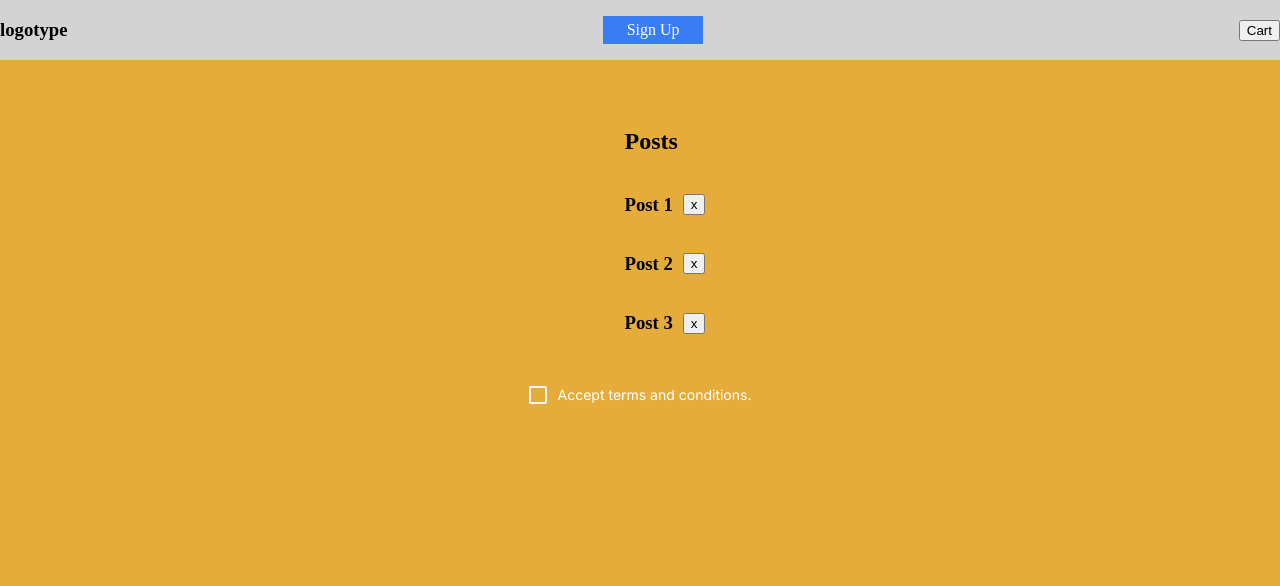
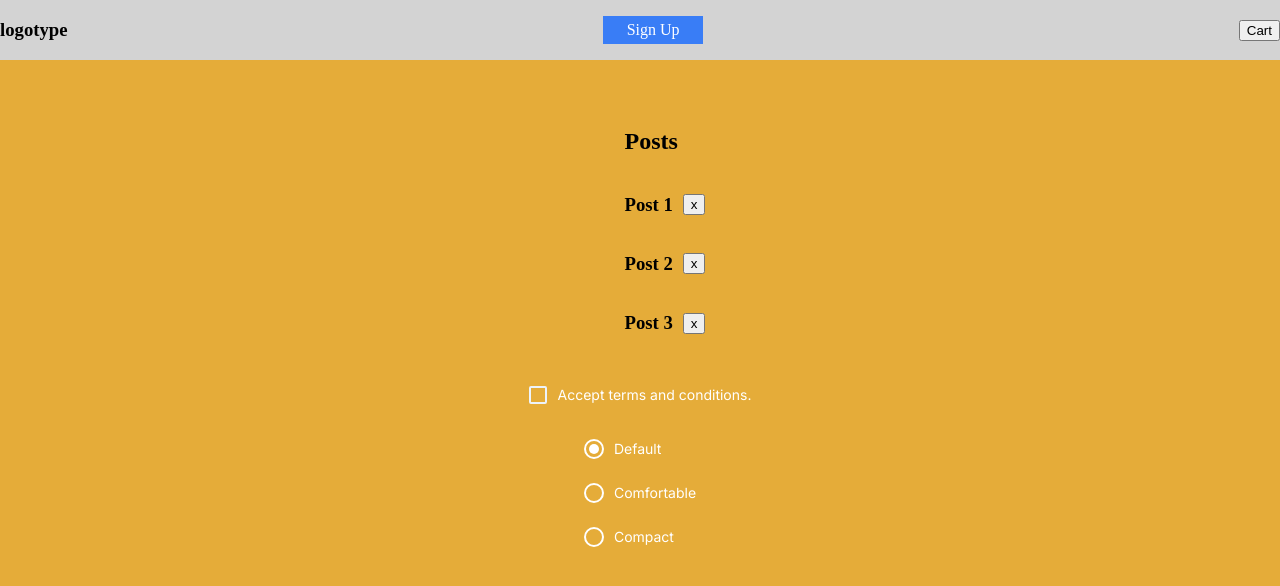
Before and after one commit to dron185/internship, a React (Vite) app: page / in a window 1280 px wide. Shown: the top 586 px of the page. Built offline with nearby package versions, Linux system fonts and the light colour scheme.

Commit message:
feat: create RadioGroupRadix

```diff
--- a/package.json
+++ b/package.json
@@ -16,6 +16,7 @@
     "@radix-ui/react-checkbox": "^1.1.2",
     "@radix-ui/react-dialog": "^1.1.2",
     "@radix-ui/react-icons": "^1.3.2",
+    "@radix-ui/react-radio-group": "^1.2.1",
     "@radix-ui/react-slot": "^1.1.0",
     "clsx": "^2.1.1",
     "react": "^18.3.1",
--- a/src/App.module.css
+++ b/src/App.module.css
@@ -1,5 +1,6 @@
 .container {
-   display: flex;
-   flex-direction: column;
-   align-items: center;
- }
+    display: flex;
+    flex-direction: column;
+    align-items: center;
+    gap: 30px;
+}
--- a/src/App.tsx
+++ b/src/App.tsx
@@ -2,6 +2,7 @@ import { Header } from "./components/Header/Header.tsx"
 import { Posts } from "./components/Posts/Posts.tsx"
 import { CheckboxRadix } from "./components/CheckboxRadix/CheckboxRadix.tsx"
 import s from './App.module.css'
+import { RadioGroupRadix } from "./components/RadioGroupRadix/RadioGroupRadix.tsx"
 
 function App() {
   return (
@@ -13,6 +14,7 @@ function App() {
         checked={false}
         disabled={false}
       />
+      <RadioGroupRadix disabled={false}/>
     </div>
   )
 }
--- a/src/components/CheckboxRadix/CheckboxRadix.module.css
+++ b/src/components/CheckboxRadix/CheckboxRadix.module.css
@@ -1,7 +1,3 @@
-.form {
-    margin-top: 30px;
-}
-
 .Root {
     all: unset;
     box-sizing: var(--box-sizing, border-box);
@@ -48,7 +44,7 @@
 
     &:disabled {
         border: 2px solid #8D9094;
-        &:hover::before {
+        &::before {
             opacity: 0;
         }
     }
--- /dev/null
+++ b/src/components/RadioGroupRadix/RadioGroupRadix.module.css
@@ -0,0 +1,94 @@
+.Root {
+    display: flex;
+    flex-direction: column;
+    gap: 20px;
+}
+
+.Item {
+    all: unset;
+    border: 2px solid #ffffff;
+    box-sizing: border-box;
+    width: 20px;
+    height: 20px;
+    border-radius: 100%;
+
+    display: flex;
+    align-items: center;
+    justify-content: center;
+    position: relative;
+
+    &::before {
+        position: absolute;
+        content: "";
+        display: block;
+        width: 36px;
+        height: 36px;
+        border-radius: 50%;
+        background-color: #333333;
+        opacity: 0;
+        transition: all 0.3s ease-in;
+        z-index: -1;
+    }
+
+    &:hover {
+        &::before {
+            opacity: 1;
+        }
+    }
+    &:focus {
+        &::before {
+            opacity: 1;
+            background-color: #171717;
+        }
+    }
+    &:active {
+        &::before {
+            opacity: 1;
+            background-color: #4C4C4C;
+        }
+    }
+    &:disabled {
+        &::before {
+            /*cursor: not-allowed;*/
+            opacity: 0;
+            pointer-events: none;
+        }
+        border: 2px solid #4C4C4C;
+
+        & .Indicator::after {
+            background-color: #4C4C4C;
+        }
+    }
+
+}
+
+.Indicator {
+    display: flex;
+    align-items: center;
+    justify-content: center;
+    width: 100%;
+    height: 100%;
+    position: relative;
+    &::after {
+        content: "";
+        display: block;
+        width: 10px;
+        height: 10px;
+        border-radius: 50%;
+        background-color: #ffffff;
+    }
+}
+
+.Label {
+    padding-left: 10px;
+    font-size: 14px;
+    font-family: Inter;
+    font-weight: 400;
+    line-height: 24px;
+    letter-spacing: 0;
+    color: #ffffff;
+}
+
+.LabelDisabled {
+    color: #8D9094;
+}
--- /dev/null
+++ b/src/components/RadioGroupRadix/RadioGroupRadix.tsx
@@ -0,0 +1,42 @@
+import * as RadioGroup from "@radix-ui/react-radio-group";
+import styles from "./RadioGroupRadix.module.css";
+
+type Props = {
+  disabled: boolean
+}
+
+export const RadioGroupRadix = ({disabled}: Props) => (
+  <form>
+    <RadioGroup.Root
+      className={styles.Root}
+      defaultValue="default"
+      aria-label="View density"
+      disabled={disabled}
+    >
+      <div style={{ display: "flex", alignItems: "center" }}>
+        <RadioGroup.Item className={styles.Item} value="default" id="r1" >
+          <RadioGroup.Indicator className={styles.Indicator} />
+        </RadioGroup.Item>
+        <label className={`${styles.Label} ${disabled ? styles.LabelDisabled: ""}`} htmlFor="r1">
+          Default
+        </label>
+      </div>
+      <div style={{ display: "flex", alignItems: "center" }}>
+        <RadioGroup.Item className={styles.Item} value="comfortable" id="r2">
+          <RadioGroup.Indicator className={styles.Indicator} />
+        </RadioGroup.Item>
+        <label className={`${styles.Label} ${disabled ? styles.LabelDisabled: ""}`} htmlFor="r2">
+          Comfortable
+        </label>
+      </div>
+      <div style={{ display: "flex", alignItems: "center" }}>
+        <RadioGroup.Item className={styles.Item} value="compact" id="r3">
+          <RadioGroup.Indicator className={styles.Indicator} />
+        </RadioGroup.Item>
+        <label className={`${styles.Label} ${disabled ? styles.LabelDisabled: ""}`} htmlFor="r3">
+          Compact
+        </label>
+      </div>
+    </RadioGroup.Root>
+  </form>
+);
```
Also changed, not shown: src/stories/Header.tsx (+0 -2 lines), src/components/RadioGroupRadix/RadioGroupItem.tsx (added), 1 other file (tests, documents, lock files or other folders).
